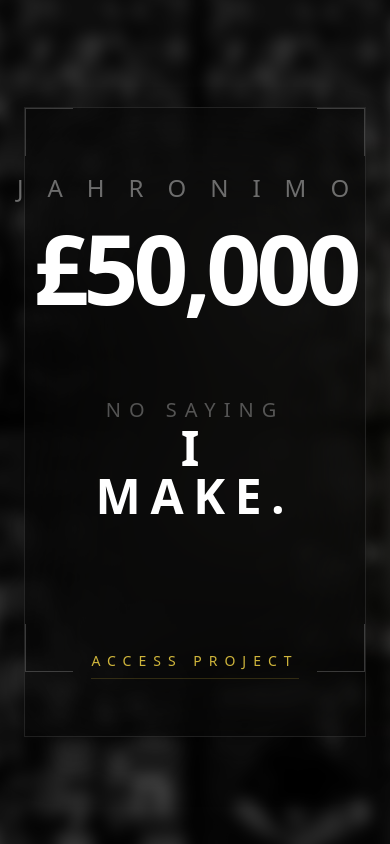
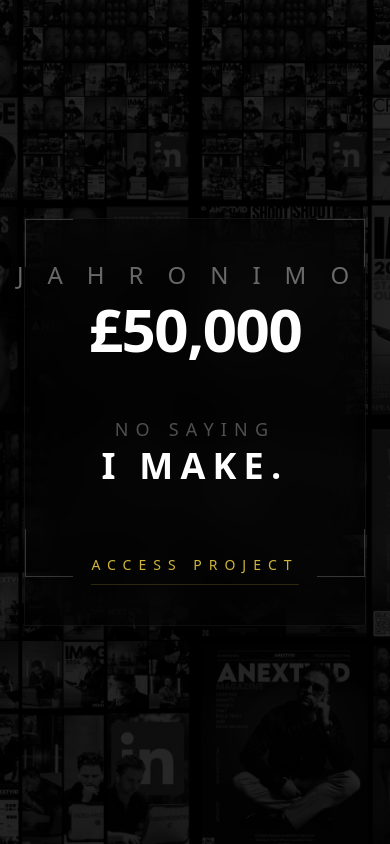
Before and after one commit to anextvid-boop/fiftyk-offer, a Next.js app: page /fiftyk-offer/ in a window 390 px wide. Built offline with nearby package versions, Linux system fonts and the light colour scheme.

Commit message:
fixed mobile text cropping and stabilized layout glitches

```diff
--- a/src/app/page.tsx
+++ b/src/app/page.tsx
@@ -6,22 +6,20 @@ import { motion, AnimatePresence } from "framer-motion";
 const BASE_PATH = "/fiftyk-offer";
 
 const containerVariants = {
-  hidden: { opacity: 0, scale: 0.98, filter: "blur(5px)" },
+  hidden: { opacity: 0, y: 15 },
   visible: {
     opacity: 1,
-    scale: 1,
-    filter: "blur(0px)",
+    y: 0,
     transition: {
-      duration: 1.2,
-      staggerChildren: 0.2,
-      delayChildren: 0.3
+      duration: 1,
+      staggerChildren: 0.1,
+      delayChildren: 0.1
     }
   },
   exit: {
     opacity: 0,
-    scale: 0.95,
-    filter: "blur(10px)",
-    transition: { duration: 0.6 }
+    y: -15,
+    transition: { duration: 0.4 }
   }
 };
 
@@ -116,36 +114,20 @@ export default function Home() {
 
   return (
     <main className="block relative min-h-screen w-full bg-[#050505] text-white font-sans overflow-hidden">
-      {/* Dynamic Background Collage */}
+      {/* Semi-static Background Collage */}
       <div className="absolute inset-0 z-0 overflow-hidden pointer-events-none">
         <motion.div
-          animate={{
-            scale: [1, 1.05, 1],
-            rotate: [0, 1, 0]
-          }}
-          transition={{
-            duration: 20,
-            repeat: Infinity,
-            ease: "linear"
-          }}
-          className="absolute inset-[-5%] z-0"
+          animate={{ scale: [1, 1.02, 1] }}
+          transition={{ duration: 30, repeat: Infinity, ease: "easeInOut" }}
+          className="absolute inset-[-2%] z-0"
           style={{
             backgroundImage: `url('${BASE_PATH}/collage-bg.jpg')`,
             backgroundSize: 'cover',
             backgroundPosition: 'center',
-            filter: 'grayscale(100%) blur(8px) brightness(0.3)',
+            filter: 'grayscale(100%) brightness(0.25)',
           }}
         />
-        {/* Subtle Floating Light Orbs */}
-        <motion.div
-          animate={{
-            x: [0, 50, -30, 0],
-            y: [0, -40, 60, 0],
-            opacity: [0.1, 0.2, 0.1]
-          }}
-          transition={{ duration: 15, repeat: Infinity }}
-          className="absolute top-1/4 left-1/4 w-[500px] h-[500px] bg-[#cfb53b]/10 rounded-full blur-[120px]"
-        />
+        <div className="absolute inset-0 bg-black/40" />
       </div>
 
       {/* Main Content Container */}
@@ -159,7 +141,7 @@ export default function Home() {
               animate="visible"
               exit="exit"
               onClick={() => setShowForm(true)}
-              className="relative w-full max-w-2xl mx-auto border border-white/10 bg-black/40 backdrop-blur-3xl p-16 md:p-24 shadow-2xl flex flex-col items-center justify-center space-y-16 transition-all duration-700 hover:border-[#cfb53b]/40 hover:bg-black/60 cursor-pointer group"
+              className="relative w-full max-w-2xl mx-auto border border-white/5 bg-black/50 backdrop-blur-xl p-10 md:p-20 shadow-2xl flex flex-col items-center justify-center space-y-12 transition-all duration-500 hover:border-[#cfb53b]/30 cursor-pointer group"
             >
               {/* Corner Accents */}
               <div className="absolute top-0 left-0 w-12 h-12 border-t border-l border-white/20 transition-all duration-700 group-hover:border-[#cfb53b] group-hover:w-16 group-hover:h-16"></div>
@@ -175,38 +157,27 @@ export default function Home() {
                 jahronimo
               </motion.h1>
 
-              {/* £50,000 */}
-              <motion.div variants={itemVariants} className="relative py-4">
-                <h2 className="text-8xl md:text-[10rem] font-bold tracking-tighter text-white transition-all duration-1000 m-0 group-hover:scale-105 group-hover:text-[#cfb53b]">
+              {/* £50,000 - Fixed Cropping */}
+              <motion.div variants={itemVariants} className="relative py-2 w-full flex justify-center">
+                <h2 className="text-6xl sm:text-7xl md:text-9xl lg:text-[11rem] font-bold tracking-tight text-white transition-all duration-1000 m-0 group-hover:text-[#cfb53b] whitespace-nowrap">
                   £50,000
                 </h2>
-                <div className="absolute -inset-4 bg-[#cfb53b]/5 blur-3xl opacity-0 group-hover:opacity-100 transition-opacity duration-1000" />
               </motion.div>
 
               {/* no saying. i make. */}
               <motion.div variants={itemVariants} className="flex flex-col items-center space-y-8 text-center m-0">
-                <p className="text-xl md:text-2xl tracking-[0.4em] font-light text-white/30 transition-colors duration-700 uppercase m-0">
+                <p className="text-lg md:text-2xl tracking-[0.4em] font-light text-white/30 uppercase m-0">
                   no saying
                 </p>
-                <div className="overflow-hidden">
-                  <motion.p
-                    initial={{ y: "100%" }}
-                    animate={{ y: 0 }}
-                    transition={{ delay: 0.8, duration: 1 }}
-                    className="text-5xl md:text-8xl tracking-[0.2em] font-black text-white uppercase m-0"
-                  >
-                    i make.
-                  </motion.p>
-                </div>
+                <p className="text-4xl md:text-8xl tracking-[0.2em] font-black text-white uppercase m-0 leading-tight">
+                  i make.
+                </p>
 
-                <div className="pt-24 w-full">
-                  <div className="relative inline-block group/btn">
-                    <span className="text-[#cfb53b] tracking-[0.5em] text-sm md:text-lg font-medium uppercase transition-all duration-500 pb-2 border-b border-[#cfb53b]/20 group-hover/btn:border-[#cfb53b] group-hover/btn:text-white group-hover/btn:tracking-[0.6em]">
+                <div className="pt-16 w-full">
+                  <div className="relative inline-block border-b border-[#cfb53b]/20 pb-2">
+                    <span className="text-[#cfb53b] tracking-[0.5em] text-sm md:text-lg font-medium uppercase transition-all duration-500">
                       Access Project
                     </span>
-                    <motion.div
-                      className="absolute -bottom-1 left-0 w-0 h-[1px] bg-white group-hover/btn:w-full transition-all duration-700"
-                    />
                   </div>
                 </div>
               </motion.div>
```
